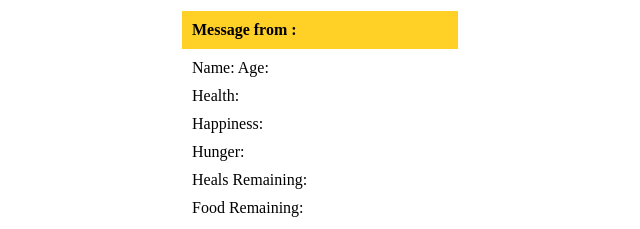
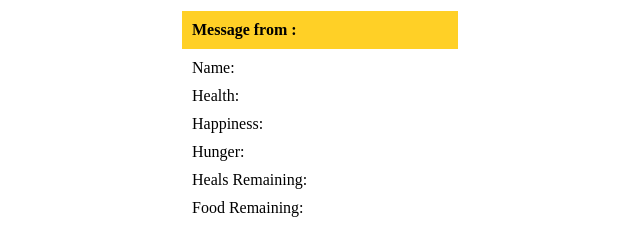
Before and after one commit to achilders314/NeopetsOOP, a plain HTML site: page index.html in a window 1280 px wide. Shown: the part 509-738 px from the top of the page, 320-960 px from the left. Drawn offline with nearby package versions, Linux system fonts and the light colour scheme.

Commit message:
minor fix

```diff
--- a/index.html
+++ b/index.html
@@ -28,7 +28,7 @@
             <h4>Message from <span class="species"></span>: <span id="petMessage"></span></h4>
         </div>
         <ul>
-            <li id="name">Name: <span class="species"></span> Age: <span class="age"></span></li>
+            <li id="name">Name: <span class="species"></span></li>
             <li id="health">Health: <span class="health"></span> </li>
             <li id="happiness">Happiness: <span class="happiness"></span> </li>
             <li id="hunger">Hunger: <span class="hunger"></span> </li>
```
